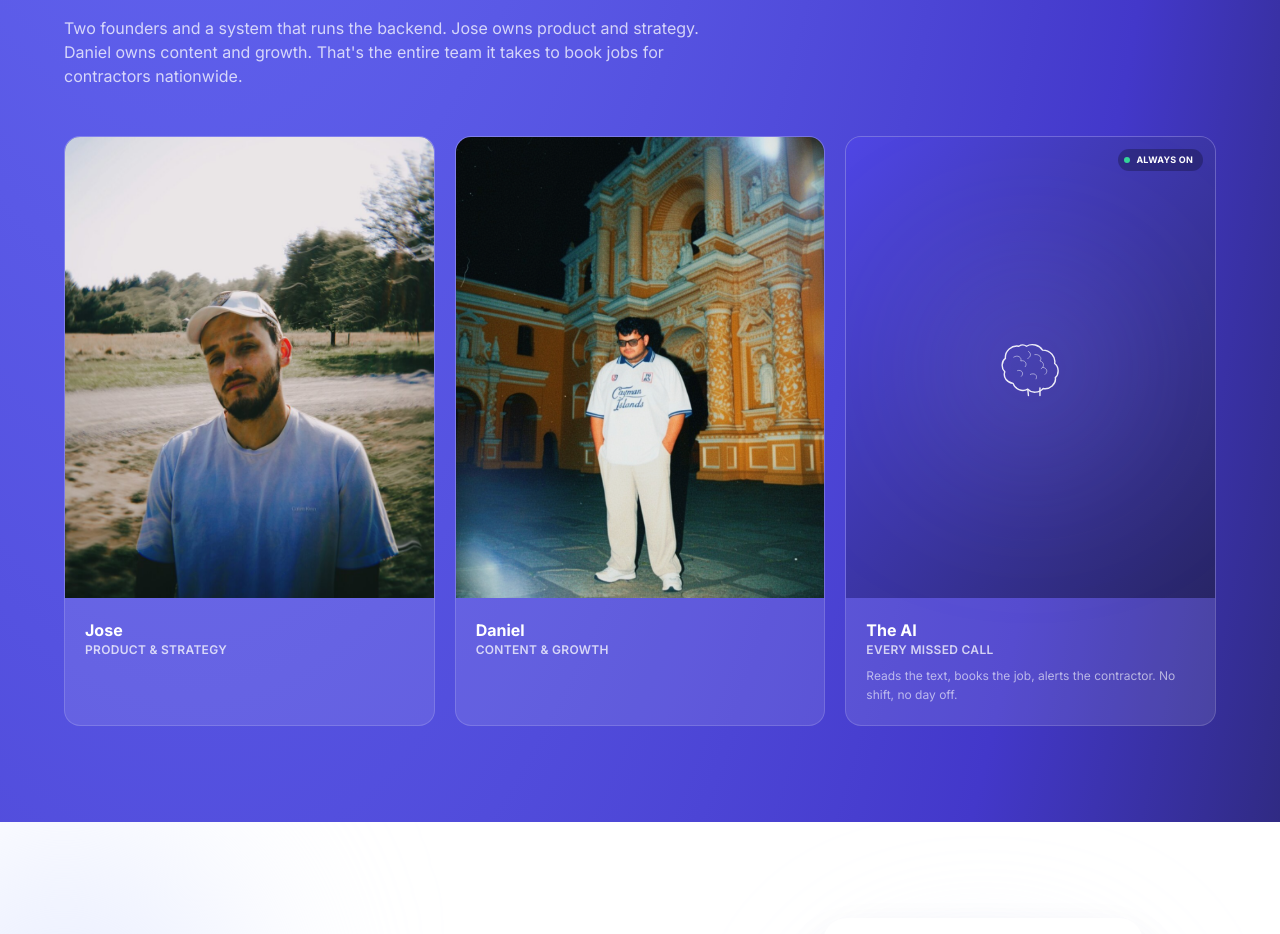
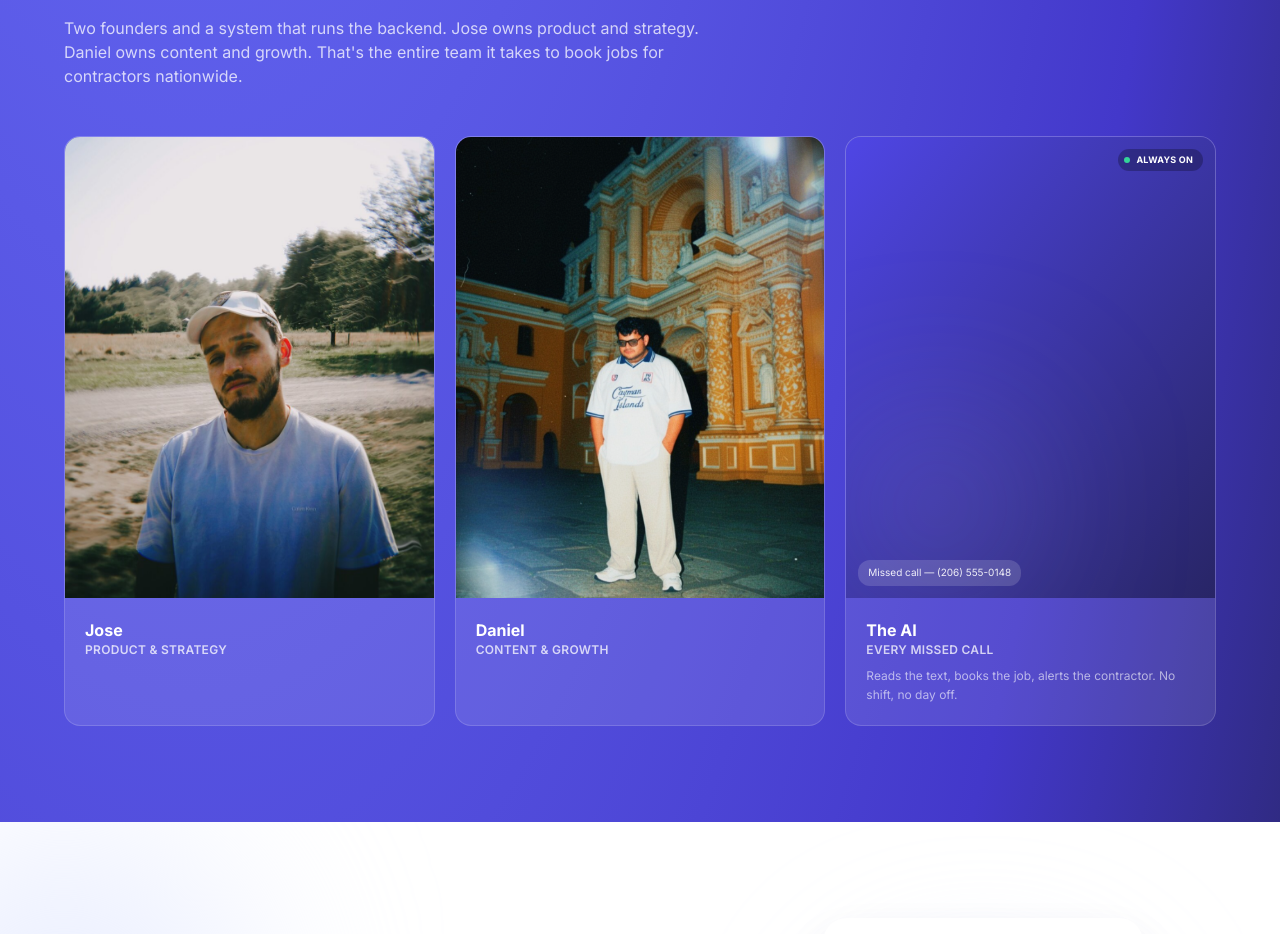
Before and after one commit to ProBookHQ-source/probook-hq, a React (Vite) app in the folder frontend/: page / in a window 1280 px wide. Shown: the part 3820-4754 px from the top of the page. Built offline with nearby package versions, Linux system fonts and the light colour scheme; no server answers.

Commit message:
Replace AI card brain art with a tiny looping chat demo

```diff
--- a/frontend/src/pages/LandingPage.jsx
+++ b/frontend/src/pages/LandingPage.jsx
@@ -339,36 +339,55 @@ function TeamRoster({ className = '' }) {
   );
 }
 
-// Hand-drawn brain sketch for the "AI team member" card — a generic icon-library
-// glyph (lucide's BrainCircuit) read as clip art. This matches the thin white-
-// stroke line-art style used elsewhere on the page instead.
-function BrainSketch({ className }) {
+// Tiny looping chat demo for the "AI team member" card — illustrations (icons,
+// sketches) kept falling flat here. Showing the actual product doing its job in
+// miniature — the same instinct behind the hero's SmsDemo — reads far stronger
+// than any static picture of a brain.
+const AI_CARD_MESSAGES = [
+  { from: 'them', text: 'Missed call — (206) 555-0148' },
+  { from: 'ai', text: "Sorry we missed you! What's the address?" },
+  { from: 'them', text: '412 Birch St' },
+  { from: 'ai', text: "You're booked for Tue 2pm ✓" },
+];
+
+function AIChatLoop({ className = '' }) {
+  const [visible, setVisible] = useState(0);
+
+  useEffect(() => {
+    let cancelled = false;
+    let i = 0;
+    const step = async () => {
+      while (!cancelled) {
+        i += 1;
+        if (i > AI_CARD_MESSAGES.length) {
+          i = 0;
+          setVisible(0);
+          await sleep(1100);
+        } else {
+          setVisible(i);
+          await sleep(1400);
+        }
+      }
+    };
+    step();
+    return () => { cancelled = true; };
+  }, []);
+
   return (
-    <svg viewBox="0 0 100 88" fill="none" className={className}>
-      <g stroke="white" strokeLinecap="round" strokeLinejoin="round">
-        <path
-          strokeWidth="2.2"
-          d="M31 10
-             C20 8 9 17 10 29
-             C4 33 3 44 9 50
-             C6 59 13 67 22 68
-             C25 77 36 82 45 77
-             C51 84 63 83 69 76
-             C79 78 90 69 88 59
-             C94 54 94 42 87 37
-             C89 26 80 16 68 16
-             C63 8 51 5 43 10
-             C39 7 34 8 31 10 Z"
-        />
-        <path strokeWidth="1.3" opacity="0.65" d="M23 27c6-4 13 0 11 6 6-2 11 4 7 9" />
-        <path strokeWidth="1.3" opacity="0.65" d="M46 18c5 3 4 9-1 11" />
-        <path strokeWidth="1.3" opacity="0.65" d="M56 23c7-1 12 5 8 10 6 1 8 9 2 12" />
-        <path strokeWidth="1.3" opacity="0.65" d="M29 48c6-2 11 4 6 9" />
-        <path strokeWidth="1.3" opacity="0.65" d="M49 54c6-3 12 1 9 7" />
-        <path strokeWidth="1.3" opacity="0.65" d="M69 43c6 1 8 7 3 11" />
-        <path strokeWidth="2.2" d="M45 77.5 46 87M64 75 64 87" />
-      </g>
-    </svg>
+    <div className={`flex flex-col justify-end gap-1.5 ${className}`}>
+      {AI_CARD_MESSAGES.slice(0, visible).map((m, i) => (
+        <div
+          key={i}
+          className={`px-2.5 py-1.5 rounded-xl text-[10px] leading-snug max-w-[88%] ${
+            m.from === 'ai'
+              ? 'self-end bg-white text-brand-700 font-semibold'
+              : 'self-start bg-white/15 text-white/90'
+          }`}
+        >
+          {m.text}
+        </div>
+      ))}
+    </div>
   );
 }
 
@@ -687,9 +706,9 @@ export default function LandingPage() {
                   shape as Jose/Daniel (image block + name/role block) so all three
                   read as one matched set instead of two photos plus an odd panel. */}
               <div className="bg-white/10 border border-white/15 rounded-2xl overflow-hidden transition-all hover:bg-white/15 hover:-translate-y-1">
-                <div className="relative flex items-center justify-center bg-gradient-to-br from-brand-600 to-brand-900" style={{ aspectRatio: '4 / 5' }}>
+                <div className="relative flex flex-col justify-end p-3 bg-gradient-to-br from-brand-600 to-brand-900 overflow-hidden" style={{ aspectRatio: '4 / 5' }}>
                   <div className="glow-orb w-40 h-40 bg-brand-300/30" />
-                  <BrainSketch className="w-16 h-16 relative opacity-90" />
+                  <AIChatLoop className="relative" />
                   <div className="absolute top-3 right-3 flex items-center gap-1.5 bg-black/25 backdrop-blur-sm rounded-full pl-1.5 pr-2.5 py-1">
                     <span className="relative flex h-1.5 w-1.5">
                       <span className="animate-ping absolute inline-flex h-full w-full rounded-full bg-emerald-400 opacity-75" />
```
Also changed, not shown: frontend/vite.config.js.timestamp-1786950144000-f3736c19c0823.mjs (added, +21 -0 lines).
